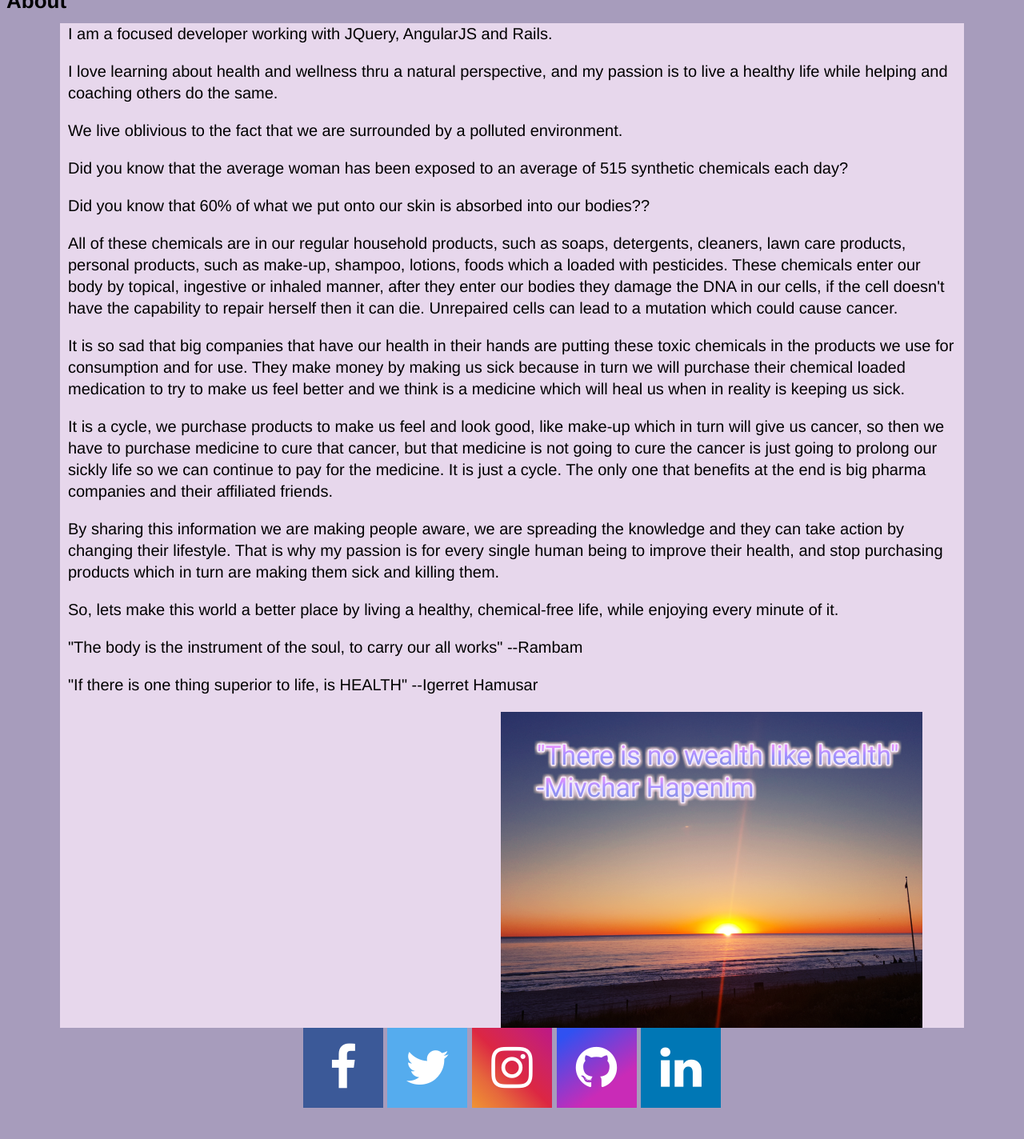
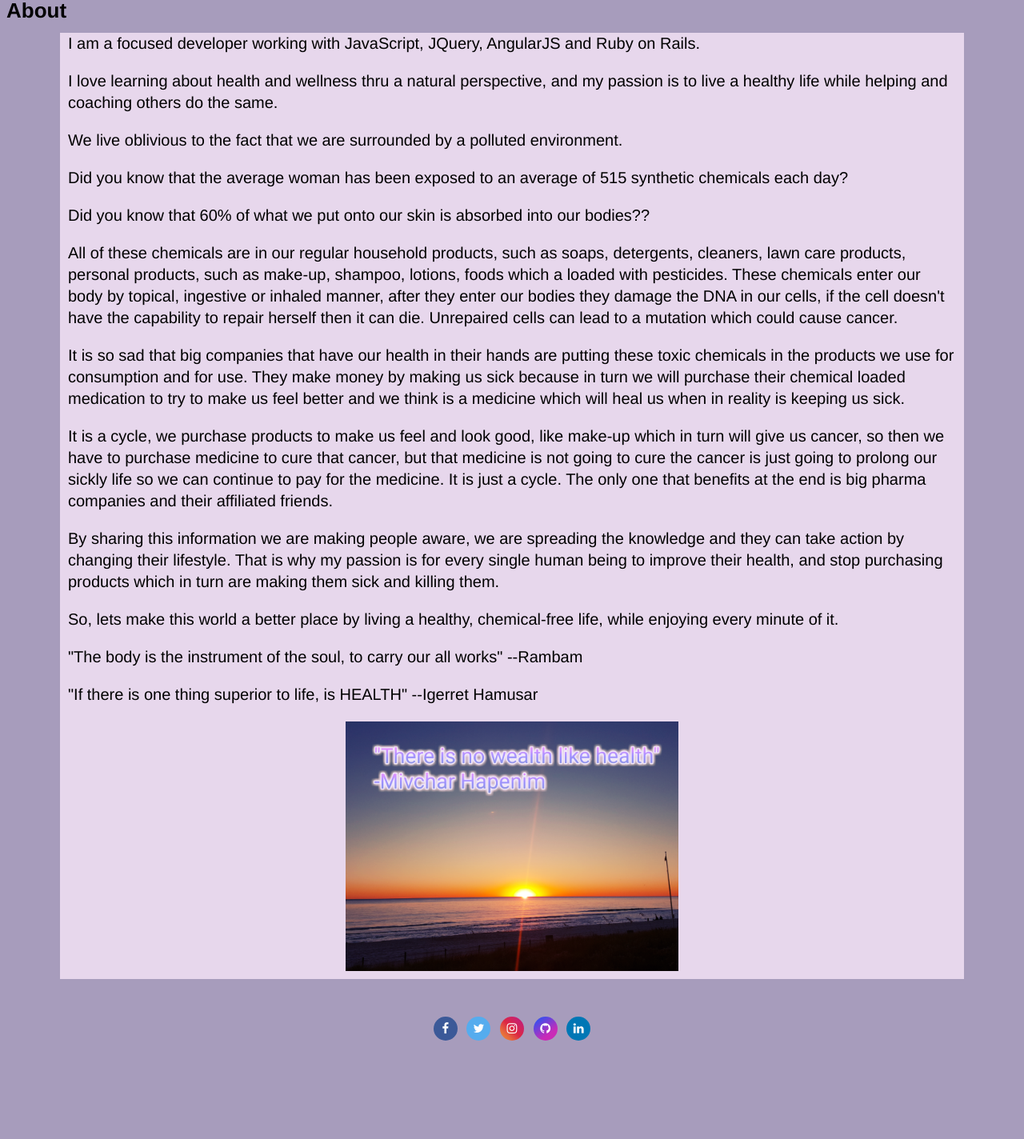
Before and after one commit to ednahayes/ednahayes.github.io, a Jekyll site: the page built from about/index.md, in a window 1280 px wide, cut to the strip 526-1991 px from the top of the page. Shown: the top 1424 px of the strip at 80% size. Built offline with Jekyll 4.4.1, drawn with Linux system fonts in a browser that asks for light colours; nearby versions of some CDN libraries; some web fonts are replaced; after the commit the page ends 1907 px from its top, so only the background shows below that.

```diff
--- a/_includes/footer.html
+++ b/_includes/footer.html
@@ -1,7 +1,9 @@
-<footer >
-  <a href="http://www.facebook.com/princessahayes" class="fa fa-facebook fa-2x"></a>
-  <a href="#" class="fa fa-twitter fa-2x"></a>
-  <a href="#" class="fa fa-instagram fa-2x"></a>
-  <a href="https://github.com/ednahayes" class="fa fa-github fa-2x"></a>
-  <a href="https://linkedin.com/in/edna-hayes" class="fa fa-linkedin fa-2x"></a>
+<footer>
+  <div class="social">
+    <a href="http://www.facebook.com/princessahayes" class="fa fa-facebook fa-2x"></a>
+    <a href="https://twitter.com/princessahe" class="fa fa-twitter fa-2x"></a>
+    <a href="https://www.instagram.com/princessahe" class="fa fa-instagram fa-2x"></a>
+    <a href="https://github.com/ednahayes" class="fa fa-github fa-2x"></a>
+    <a href="https://linkedin.com/in/edna-hayes" class="fa fa-linkedin fa-2x"></a>
+  </div>
 </footer>
--- a/about/index.md
+++ b/about/index.md
@@ -3,7 +3,7 @@
 title: About
 ---
 <div class="about container">
-<p>I am a focused developer working with JQuery, AngularJS and Rails.
+<p>I am a focused developer working with JavaScript, JQuery, AngularJS and Ruby on Rails.
 </p>
 
 <p>I love learning about health and wellness thru a natural perspective, and my passion is to live a healthy life while helping and coaching others do the same.
@@ -33,3 +33,4 @@
 <img src="/images/healthandWealth.jpg">
 </section>
 </div>
+<br>
--- a/css/main.css
+++ b/css/main.css
@@ -65,6 +65,7 @@
     border-radius: 4px;
     box-sizing: border-box;
 }
+
 input[type=email], select {
     width: 100%;
     padding: 12px 20px;
@@ -74,6 +75,7 @@
     border-radius: 4px;
     box-sizing: border-box;
 }
+
 textarea, select {
     width: 100%;
     padding: 12px 20px;
@@ -114,6 +116,7 @@
 
 .nav {
 	text-align: center;
+	padding-top: 2px;
 }
 
 .individual-post{
@@ -158,10 +161,11 @@
 
 .health {
 	margin-top: 1rem;
-	width: 120%;
-	padding-left: 25%;
+	width: 75%;
 	margin-left: auto;
 	margin-right: auto;
+	margin-bottom: auto;
+	padding-bottom: 10px;
 }
 
 img {
@@ -269,15 +273,21 @@
 }
 
 /* Style all font awesome icons */
-.fa {
-    padding: 20px;
-    font-size: 60px;
-    width: 60px;
+.social [class*="fa fa-"]{
+	border-radius: 30px;
+	color: #fff;
+	display: inline-block;
+	height: 30px;
+	line-height: 30px;
+	margin: auto 3px;
+	width: 30px;
+	font-size: 15px;
 	text-align: center;
+	text-shadow: none;
 	text-decoration: none;
 }
 
-/* Add a hover effect if you want */
+/* hover effect on icons */
 .fa:hover {
   opacity: 0.7;
 }
@@ -287,44 +297,33 @@
 /* Facebook */
 .fa-facebook {
  	background: #3B5998;
-    color: white;
-		width:100px; height:100px;
-		text-shadow: none;
+	text-decoration: none;
 }
 
 /* Twitter */
 .fa-twitter {
   background: #55ACEE;
-    color: white;
-		width:100px; height:100px;
-		text-shadow: none;
+	text-decoration: none;
 }
 
 /* Github */
 .fa-github {
   background: linear-gradient(145deg, #3051F1 10%, #C92BB7 70%) no-repeat;
-    color: white;
-		width:100px; height:100px;
-		text-shadow: none;
+	text-decoration: none;
 }
 
 /* Instagram */
 .fa-instagram {
-	color: white;
-	width:100px; height:100px;
-	text-shadow: none;
 	background: #f09433;
 	background: -moz-linear-gradient(45deg, #f09433 0%, #e6683c 25%, #dc2743 50%, #cc2366 75%, #bc1888 100%);
 	background: -webkit-linear-gradient(45deg, #f09433 0%,#e6683c 25%,#dc2743 50%,#cc2366 75%,#bc1888 100%);
 	background: linear-gradient(45deg, #f09433 0%,#e6683c 25%,#dc2743 50%,#cc2366 75%,#bc1888 100%);
 	filter: progid:DXImageTransform.Microsoft.gradient( startColorstr='#f09433', endColorstr='#bc1888',GradientType=1 );
-
+	text-decoration: none;
 }
 
 /* Linkedin */
 .fa-linkedin {
   background: #0077B5;
-    color: white;
-		width:100px; height:100px;
-		text-shadow: none;
+	text-decoration: none;
 }
```
Also changed, not shown: contact.md (+9 -8 lines). Lines whose indentation alone changed are shown as unchanged.
